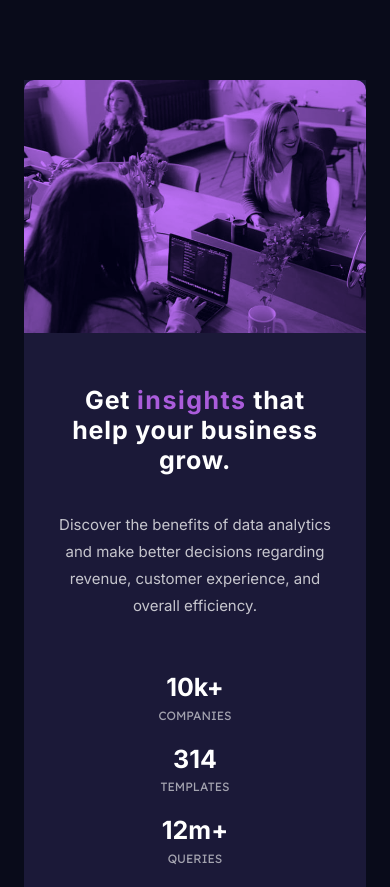
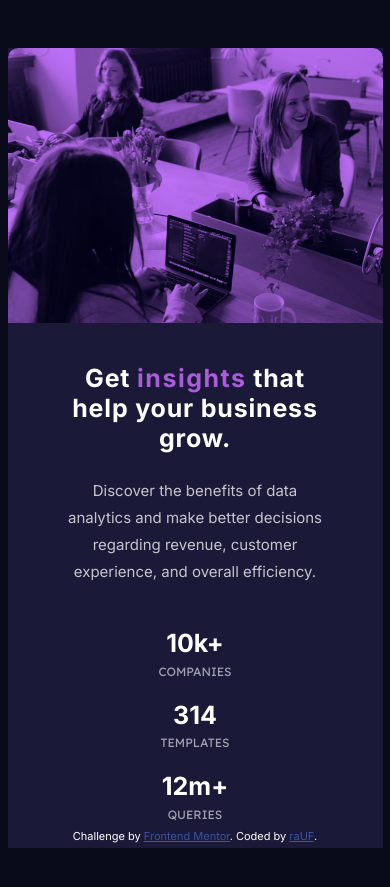
Before and after one commit to rauf-dev/fm-stats-preview-card-component, a plain HTML site: page index.html in a window 390 px wide. Shown: the top 887 px of the page. After the commit the page ends 848 px from the top, so only its background shows below. Drawn offline with Linux system fonts and the light colour scheme.

Commit message:
deleted grid. Using Flex. Mobile layout done.

```diff
--- a/style.css
+++ b/style.css
@@ -102,41 +102,30 @@ html {
 body {
   background-color: var(--very-dark-blue-main-background);
   font-size: 15px;
-  height: 100%;
 }
 main {
   width: 100%;
-  /* min-height: 98vh; */
+  display: flex;
+align-content: center;
+justify-content: center;
+
 }
 
 .header {
   background-color: var(--dark-desaturated-blue-card-background);
-  display: grid;
-  justify-items: center;
-  align-items: center;
-  grid-template-columns: 1fr;
-  grid-template-areas:
-    'header-image'
-    'header-title'
-    'header-text'
-    'header-stats';
-  grid-template-rows: 30% 20% 15% 35%;
-  /* grid-template-rows: 30% 20% 20% 30%; */
-  /* grid-template-rows: 30% 15% 15% 40%; */
-  /* grid-template-rows: 30% auto auto 30%; */
-  /* grid-template-rows: auto 100px 100px auto; */
-  margin: 5rem 1.5rem;
-  position: relative;
-  height: 100vh;
-  /* row-gap: 1rem; */
+  height: 100%;
+  width: 375px;
+  margin-top: 3rem;
 }
 
+  .header-stats{
+
+  }
+
 .header-image {
-  grid-area: header-image;
   height: 100%;
   width: 100%;
   border-radius: 10px 10px 0 0;
-  /* background: hsl(277, 64%, 61%); */
   background: rgba(170, 92, 219, 0.5);
 }
 .header-image > img {
@@ -144,44 +133,40 @@ main {
   height: 100%;
   width: 100%;
   mix-blend-mode: overlay;
+  object-fit: contain;
 }
 
+
 .header-item {
-  /* margin: 1rem 2rem; */
   text-align: center;
-  z-index: 10;
 }
 .header-title {
-  grid-area: header-title;
   color: var(--white-main-heading-stats);
   line-height: 1.2;
   font-size: 25px;
   letter-spacing: 0.8px;
-  margin: 1.5rem 2.5rem 0 2.5rem;
-  /* margin: 1rem 3rem; */
+  margin: 2.5rem 2.5rem 1.5rem 2.5rem;
+  padding: 0 1rem;
 }
 .header-title__insights {
   color: var(--soft-violet-accent);
   letter-spacing: 1.5px;
 }
 .header-text {
-  grid-area: header-text;
   font-size: 15px;
   color: var(--slightly-transparent-white-main-paragraph);
-  margin-top: 0;
-  /* padding: 0 1rem; */
-  margin: 0 2rem;
   line-height: 1.8;
+  margin: 0 2.5rem;
+  padding: 0 1rem;
 }
 .header-stats {
-  grid-area: header-stats;
+  margin: 2.5rem 2.5rem 1.5rem 2.5rem;
 }
 .header-stats__numbers {
   font-weight: 700;
   font-size: 25px;
   color: var(--white-main-heading-stats);
   width: 100%;
-  /* display: block; */
 }
 .header-stats__numbers__subtext {
   display: block;
@@ -192,6 +177,15 @@ main {
   color: var(--slightly-transparent-white-stat-headings);
   margin-bottom: 1rem;
 }
+@media (min-width:376px){
+
+}
+
+footer{
+  position: fixed;
+  bottom: 0;
+  width: 100%;
+}
 .attribution {
   font-size: 11px;
   text-align: center;
```
